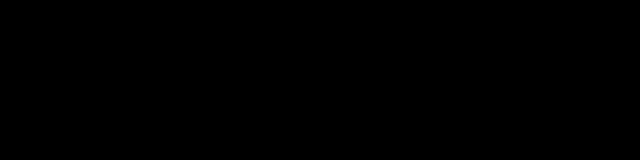
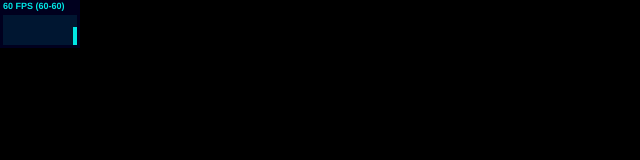
Before and after one commit to Yamaguti/pixi-stress-test, a plain HTML site: page index.html in a window 1280 px wide. Shown: the whole page, without its empty margins (0-640 px from the left). Drawn offline with Linux system fonts and the light colour scheme.

Commit message:
Adding monitored loop in Main.js.

```diff
--- a/index.html
+++ b/index.html
@@ -11,5 +11,7 @@
     <!-- Pixi code -->
     <script src="pixi.js/bin/pixi.js"></script>
 </head>
-    <body></body>
+    <body>
+        <script src="src/Main.js"></script>
+    </body>
 </html>
--- /dev/null
+++ b/src/Main.js
@@ -0,0 +1,14 @@
+
+var stats = new Stats();
+stats.showPanel(0);
+
+document.body.appendChild(stats.dom);
+
+function animate() {
+    stats.begin();
+        // monitored code goes here
+    stats.end();
+    requestAnimationFrame(animate);
+}
+
+requestAnimationFrame(animate);
```
